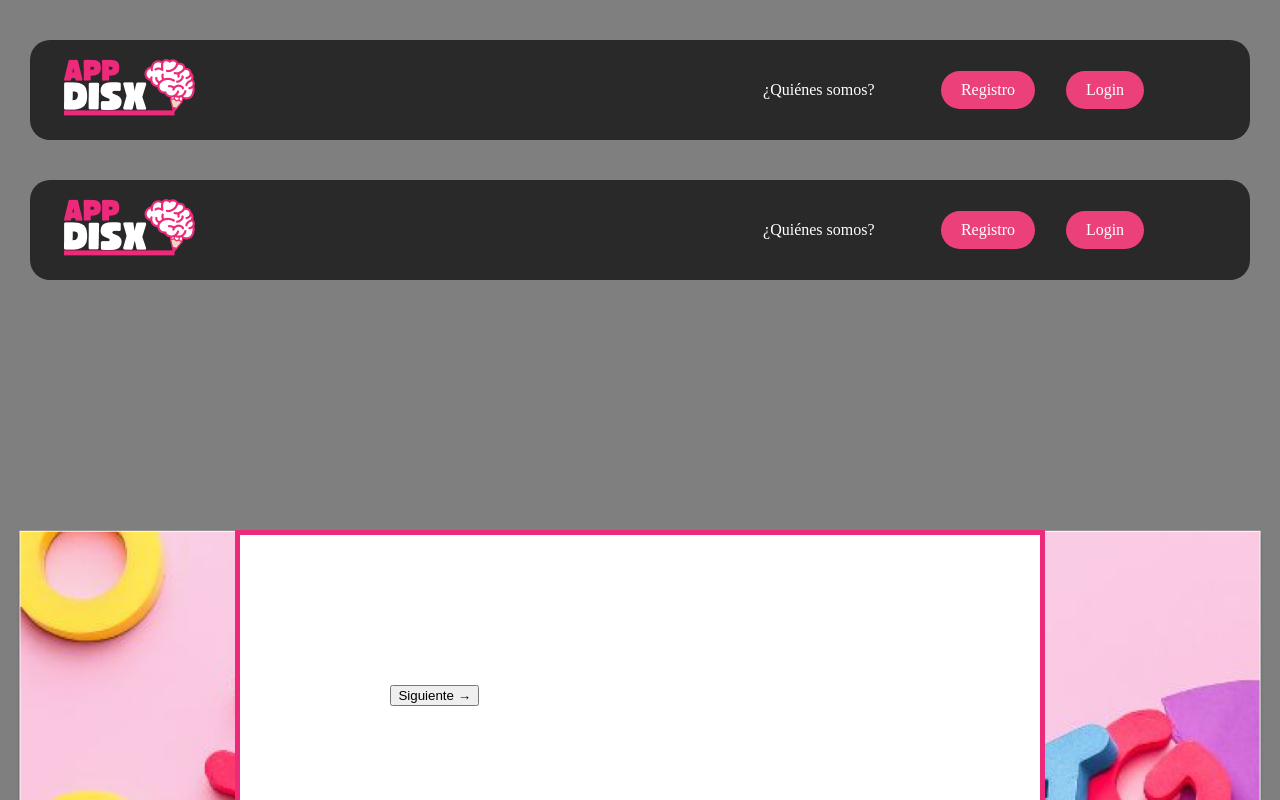
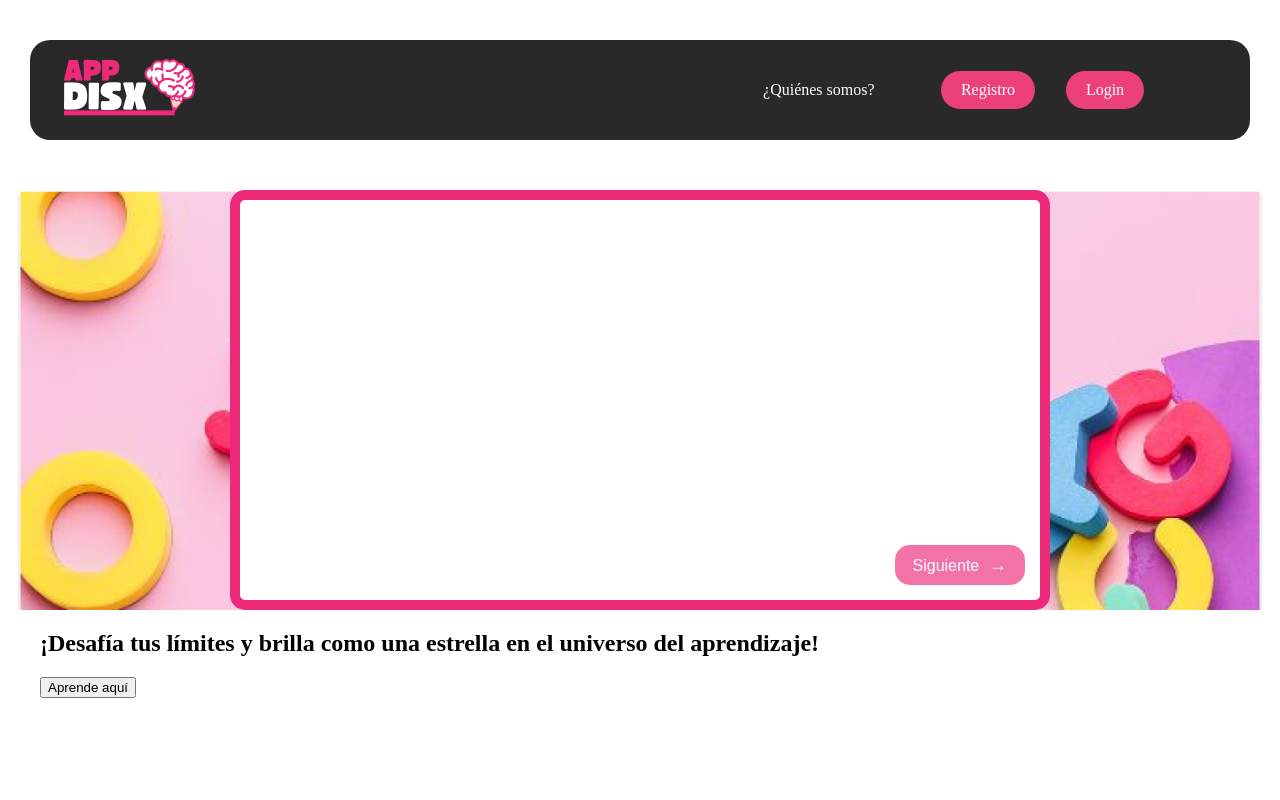
Before and after one commit to edicson1991/disx-app, an Angular app: page /page/dasboard in a window 1280 px wide. Shown: the top 800 px of the page. Built offline with nearby package versions, Linux system fonts and the light colour scheme.

Commit message:
cambios en area y boton

```diff
--- a/src/app/app.component.html
+++ b/src/app/app.component.html
@@ -1,5 +1,5 @@
 <main>
-    <Header><app-header></app-header>></Header>
+    <Header><app-header></app-header></Header>
     <section class="content-title">
         <div>
             <div>
--- a/src/app/page/dasboard/dasboard.component.html
+++ b/src/app/page/dasboard/dasboard.component.html
@@ -1,4 +1,4 @@
-<app-header></app-header>
+
 <body >
 
 
--- a/src/app/page/dasboard/dasboard.component.scss
+++ b/src/app/page/dasboard/dasboard.component.scss
@@ -3,12 +3,11 @@ body {
     background-repeat: no-repeat;
     background-size: cover;
 
-
 }
 
 body::after {
     content: "";
-    position: absolute;
+    position: relative;
     top: 0;
     left: 0;
     width: 100%;
@@ -21,17 +20,41 @@ body::after {
     background-color: #ffffff;
     position: relative;
     padding: 150px;
-    border: 5px solid #ED297A;
+    border: 10px solid #ED297A;
+    border-radius: 15px;
     width: 40%;
-    height: 150px;
+    height: 100px;
     margin-left: auto;
     margin-right: auto;
-    margin-top: 250px;
+    margin-top: 50px;
     z-index: 999;
+    display: flex;
+    justify-content: center;
+    align-items: center;
+
 }
 
 .frame{
 position: absolute;
-bottom: 15;
-right: 15;
+bottom: 0;
+right: 0;
+margin: 15px;
+
 }
+
+.next-button {
+    color: white;
+    border: 5px #ed297ba8;
+    border-radius: 15px;
+    background-color: #ed297ba8;
+    font-size: 16px;
+    width: 130px;
+    height: 40px;
+
+}
+
+.arrow{
+    color: white;
+    font-size: 18px;
+    margin-left: 5px;
+}
```
